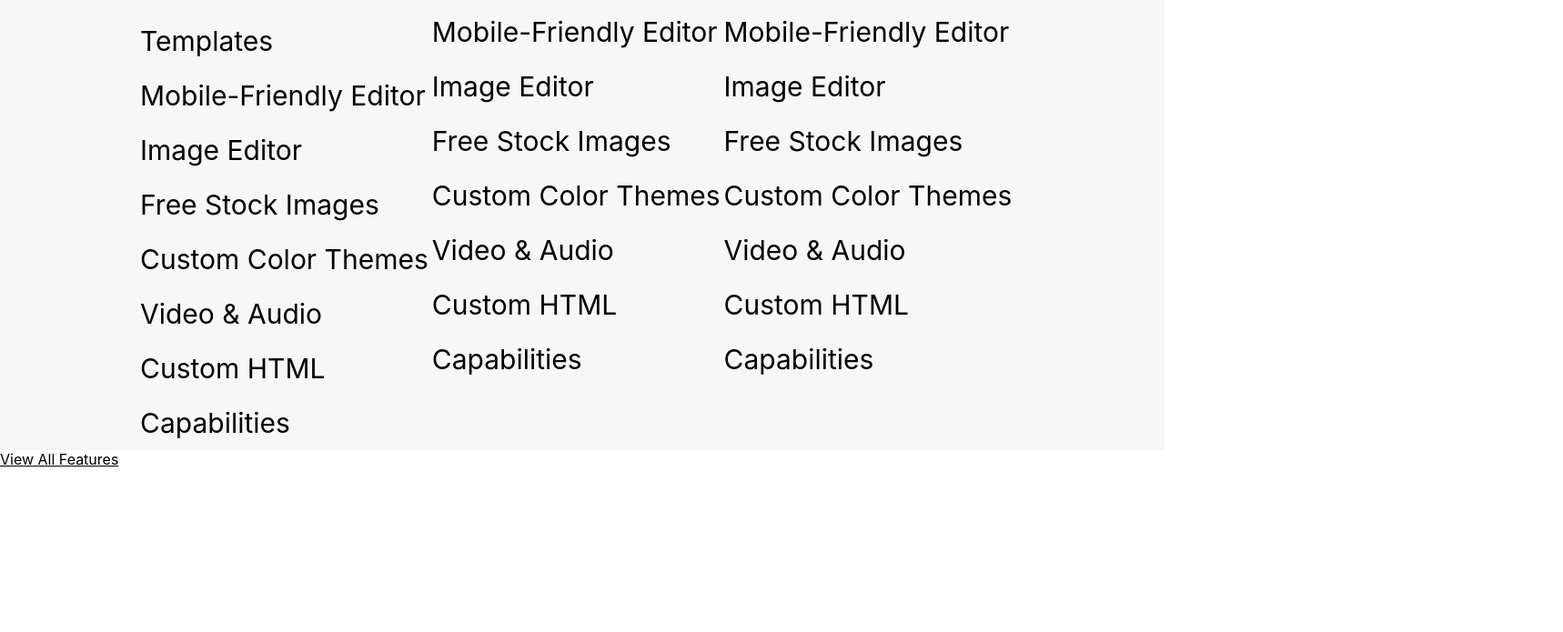
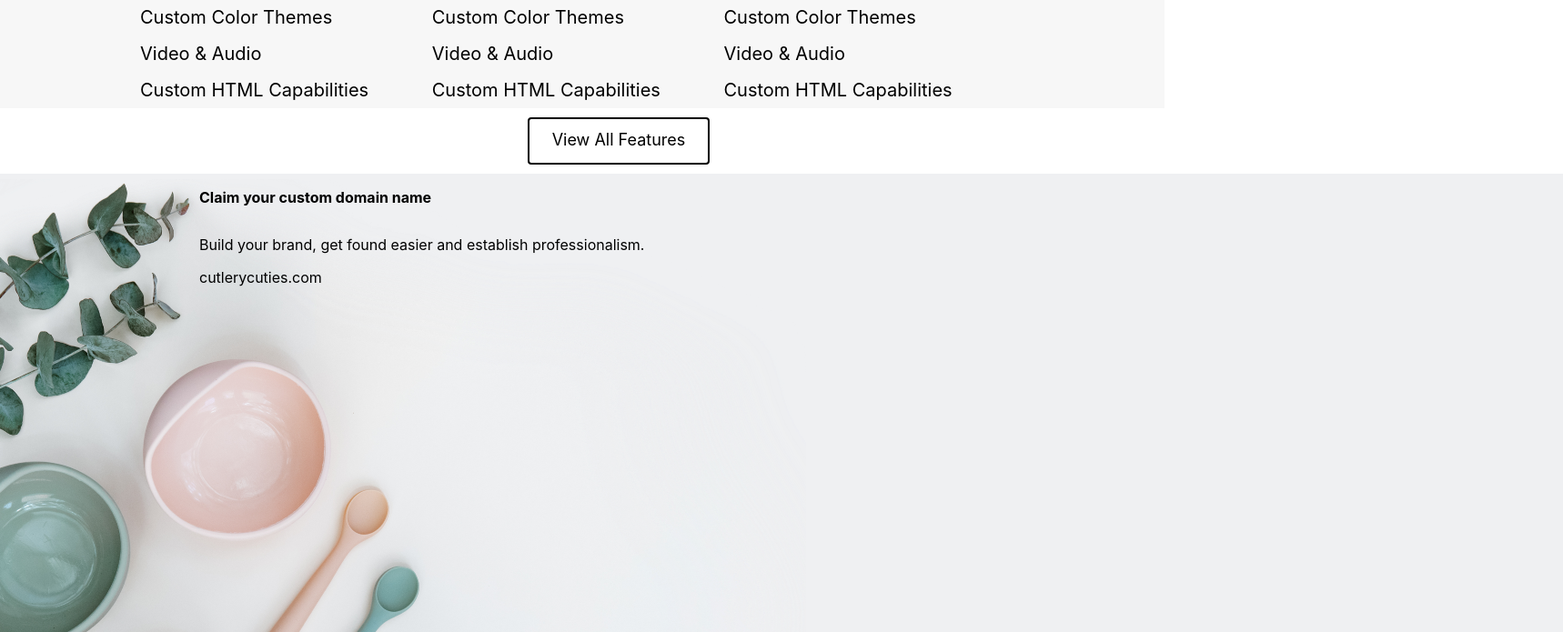
Before and after one commit to indrajietsingh/Business-Web, a React (Create React App) app: page / in a window 1280 px wide. Shown: the part 1785-2480 px from the top of the page at 91% size, 1718 px wide, since content can reach past the window. Before the commit the page ends 2300 px from the top, so only its background shows below. Built offline with nearby package versions, Linux system fonts and the light colour scheme.

Commit message:
script change icon

```diff
--- a/src/App.js
+++ b/src/App.js
@@ -4,6 +4,7 @@ import Content from "./Component/Content";
 import '../src/index.css'
 import Middle from "./Component/Middle ";
 import Metal from "./Component/Metal";
+import Item from "./Component/Item";
 function App(){
   return(
     <>
@@ -12,6 +13,7 @@ function App(){
       <Content/>
       <Middle/>
       <Metal/>
+      <Item/>
       </div>
     </>
   )
--- /dev/null
+++ b/src/Component/Item.css
@@ -0,0 +1,24 @@
+.lenovo{
+    background-image: url("./Image/back.webp");
+    background-color: rgba(235,236,238,.77);;
+    background-repeat: no-repeat;
+    width: 100%;
+    height: 100vh;
+    display: flex;
+    flex-direction: column;
+    padding: 0 219px;
+
+}
+.headline{
+    font-weight: bold;
+}
+.wrapper{
+    color: #5E5A5A;
+    border: 2px solid white;
+    font-weight: 500;
+    letter-spacing: 0.3rem;
+    width: 218px;
+    padding: 0px 23px;
+    line-height: 3rem;
+    background-color: white;
+}
--- /dev/null
+++ b/src/Component/Item.jsx
@@ -0,0 +1,15 @@
+import React from 'react'
+import "./Item.css";
+function Item() {
+  return (
+    <>
+    <div className='lenovo'>
+    <p class="headline"><a href="/domain-name-search/">Claim your custom domain name </a></p>
+    <p>Build your brand, get found easier and establish professionalism.</p>
+    <span class="Typewriter__wrapper">cutlerycuties.com</span>
+    </div>
+    </>
+  )
+}
+
+export default Item;
--- a/src/Component/Metal.css
+++ b/src/Component/Metal.css
@@ -14,8 +14,22 @@
     grid-template-columns: 33% 33% 33%;
     /* margin: 38px -76px; */
     padding: 0 154px;
-    font-size: 30px;
+    font-size: 20px;
     line-height: 2;
     list-style-type:none;
     text-align: left;
 }
+.para-code{
+    text-align: center;
+    font-size: 18px;
+    color: #000;
+    border: 2px solid #000;
+    border-radius: 4px;
+    width: 196px;
+    height: 48px;
+    line-height: 46px;
+    margin: 10px 580px;
+}
+a{
+    text-decoration: none;
+}
```
Also changed, not shown: src/Component/Image/back.webp (added), src/Component/Image/getmore_1stem.webp (added).
